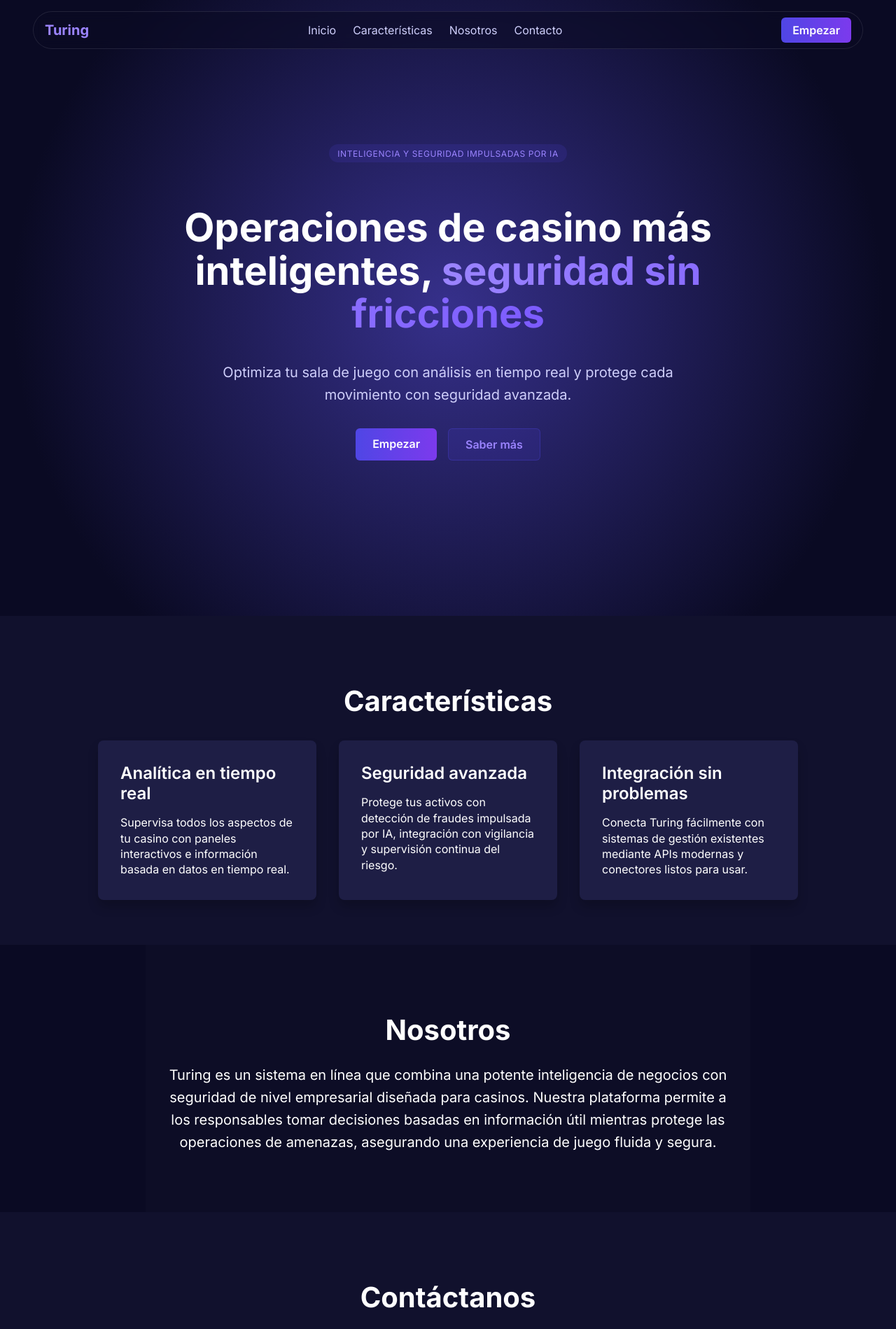
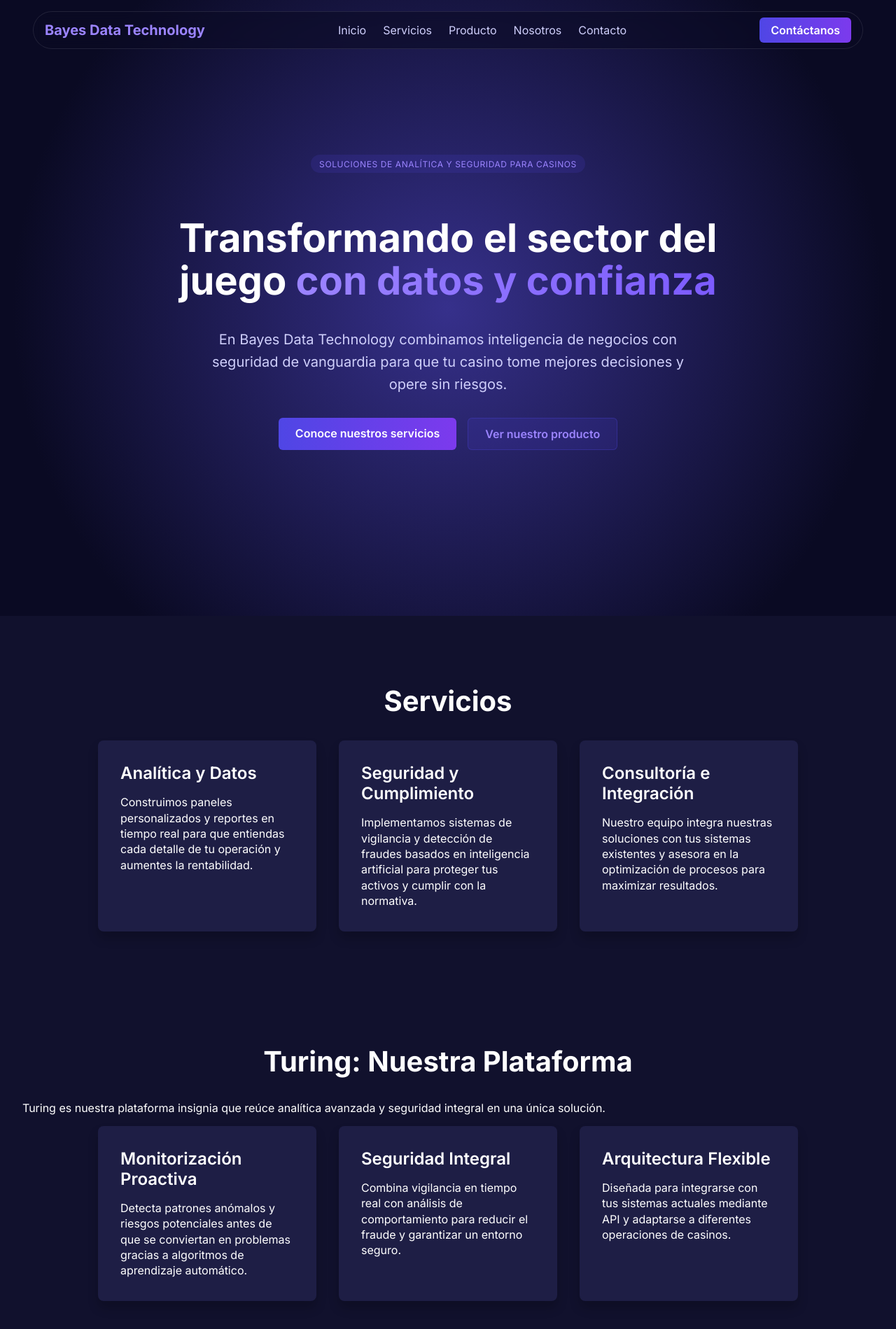
Before and after one commit to itbdt/turing-landing, a Next.js app: page / in a window 1280 px wide. Shown: the top 1899 px of the page at 70% size. Built offline with nearby package versions, Linux system fonts and the light colour scheme.

Commit message:
feat: restructure landing page to focus on company and include product section

```diff
--- a/src/pages/index.tsx
+++ b/src/pages/index.tsx
@@ -1,34 +1,31 @@
 import Head from 'next/head';
 import Link from 'next/link';
 
-/**
- * Página principal de la landing de Turing. Presenta el producto,
- * destaca sus características clave y ofrece un llamado a la acción.
- * Su estilo general se define en src/styles/globals.css.
- */
 export default function Home() {
   return (
     <>
       <Head>
-        <title>Turing | Inteligencia de Negocios y Seguridad para Casinos</title>
+        <title>Bayes Data Technology | Inteligencia y Seguridad para Casinos</title>
         <meta
           name="description"
-          content="Turing ofrece inteligencia de negocios en tiempo real y seguridad avanzada para casinos modernos."
+          content="Bayes Data Technology ofrece soluciones de inteligencia de negocios y seguridad avanzadas para casinos."
         />
         <meta name="viewport" content="width=device-width, initial-scale=1" />
       </Head>
 
       {/* Barra de navegación fija */}
       <header className="navbar">
-        {/* Contenedor del menú para darle bordes redondeados como en AiNest */}
         <div className="nav-container">
-          <div className="logo">Turing</div>
+          <div className="logo">Bayes Data Technology</div>
           <nav>
             <Link href="#" className="nav-link">
               Inicio
             </Link>
-            <Link href="#features" className="nav-link">
-              Características
+            <Link href="#services" className="nav-link">
+              Servicios
+            </Link>
+            <Link href="#product" className="nav-link">
+              Producto
             </Link>
             <Link href="#about" className="nav-link">
               Nosotros
@@ -38,69 +35,100 @@ export default function Home() {
             </Link>
           </nav>
           <Link href="#contact" className="nav-cta">
-            Empezar
+            Contáctanos
           </Link>
         </div>
       </header>
 
       <main>
-        {/* Sección Hero con llamada a la acción */}
+        {/* Sección Hero enfocada en la empresa */}
         <section className="hero">
-          <span className="badge">Inteligencia y seguridad impulsadas por IA</span>
+          <span className="badge">Soluciones de analítica y seguridad para casinos</span>
           <h1>
-            Operaciones de casino más inteligentes,{' '}
-            <span className="gradient-text">seguridad sin fricciones</span>
+            Transformando el sector del juego{' '}
+            <span className="gradient-text">con datos y confianza</span>
           </h1>
           <p className="subtitle">
-            Optimiza tu sala de juego con análisis en tiempo real y protege cada movimiento con seguridad avanzada.
+            En Bayes Data Technology combinamos inteligencia de negocios con seguridad de vanguardia
+            para que tu casino tome mejores decisiones y opere sin riesgos.
           </p>
           <div className="buttons">
-            <Link href="#contact" className="btn btn-primary">
-              Empezar
+            <Link href="#services" className="btn btn-primary">
+              Conoce nuestros servicios
             </Link>
-            <Link href="#features" className="btn btn-secondary">
-              Saber más
+            <Link href="#product" className="btn btn-secondary">
+              Ver nuestro producto
             </Link>
           </div>
         </section>
 
-        {/* Sección de Características */}
-        <section id="features" className="features">
-          <h2>Características</h2>
+        {/* Sección de Servicios */}
+        <section id="services" className="features">
+          <h2>Servicios</h2>
           <div className="feature-list">
             <div className="feature">
-              <h3>Analítica en tiempo real</h3>
+              <h3>Analítica y Datos</h3>
               <p>
-                Supervisa todos los aspectos de tu casino con paneles interactivos
-                e información basada en datos en tiempo real.
+                Construimos paneles personalizados y reportes en tiempo real para que entiendas cada
+                detalle de tu operación y aumentes la rentabilidad.
               </p>
             </div>
             <div className="feature">
-              <h3>Seguridad avanzada</h3>
+              <h3>Seguridad y Cumplimiento</h3>
               <p>
-                Protege tus activos con detección de fraudes impulsada por IA,
-                integración con vigilancia y supervisión continua del riesgo.
+                Implementamos sistemas de vigilancia y detección de fraudes basados en inteligencia
+                artificial para proteger tus activos y cumplir con la normativa.
               </p>
             </div>
             <div className="feature">
-              <h3>Integración sin problemas</h3>
+              <h3>Consultoría e Integración</h3>
               <p>
-                Conecta Turing fácilmente con sistemas de gestión existentes mediante
-                APIs modernas y conectores listos para usar.
+                Nuestro equipo integra nuestras soluciones con tus sistemas existentes y asesora en
+                la optimización de procesos para maximizar resultados.
               </p>
             </div>
           </div>
         </section>
 
-        {/* Sección Nosotros / Acerca de */}
+        {/* Sección de Producto */}
+        <section id="product" className="features">
+          <h2>Turing: Nuestra Plataforma</h2>
+          <p>
+            Turing es nuestra plataforma insignia que reúce analítica avanzada y seguridad integral
+            en una única solución.
+          </p>
+          <div className="feature-list">
+            <div className="feature">
+              <h3>Monitorización Proactiva</h3>
+              <p>
+                Detecta patrones anómalos y riesgos potenciales antes de que se conviertan en
+                problemas gracias a algoritmos de aprendizaje automático.
+              </p>
+            </div>
+            <div className="feature">
+              <h3>Seguridad Integral</h3>
+              <p>
+                Combina vigilancia en tiempo real con análisis de comportamiento para reducir el
+                fraude y garantizar un entorno seguro.
+              </p>
+            </div>
+            <div className="feature">
+              <h3>Arquitectura Flexible</h3>
+              <p>
+                Diseñada para integrarse con tus sistemas actuales mediante API y adaptarse a
+                diferentes operaciones de casinos.
+              </p>
+            </div>
+          </div>
+        </section>
+
+        {/* Sección Nosotros */}
         <section id="about" className="about">
           <h2>Nosotros</h2>
           <p>
-            Turing es un sistema en línea que combina una potente inteligencia de
-            negocios con seguridad de nivel empresarial diseñada para casinos.
-            Nuestra plataforma permite a los responsables tomar decisiones basadas
-            en información útil mientras protege las operaciones de amenazas,
-            asegurando una experiencia de juego fluida y segura.
+            En Bayes Data Technology somos un equipo de expertos en analítica de datos y seguridad
+            para casinos. Nuestro objetivo es ayudar a las empresas del sector a adoptar una cultura
+            basada en datos y a proteger sus operaciones frente a amenazas emergentes.
           </p>
         </section>
 
@@ -108,12 +136,11 @@ export default function Home() {
         <section id="contact" className="contact">
           <h2>Contáctanos</h2>
           <p>
-            ¿Listo para transformar las operaciones de tu casino? Comunícate con
-            nuestro equipo para descubrir cómo Turing puede ayudar a que tu
-            negocio prospere.
+            ¿Quieres saber cómo podemos ayudar a tu casino? Escríbenos y nuestro equipo te mostrará
+            cómo mejorar tu operación con nuestras soluciones y con Turing.
           </p>
           <a href="mailto:info@bayesdatatechnology.com" className="btn btn-primary">
-            Contactar ventas
+            Enviar correo
           </a>
         </section>
       </main>
```
